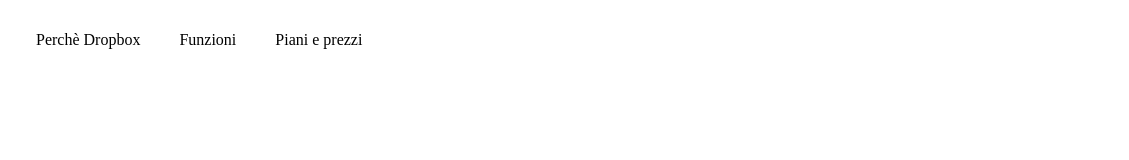
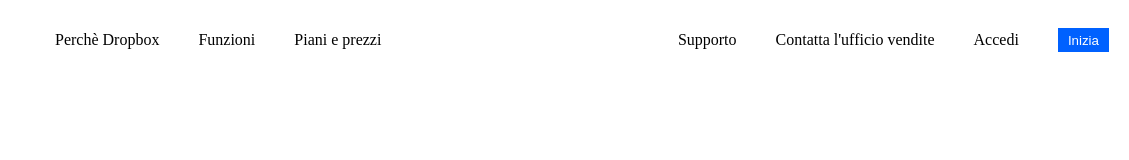
Before and after one commit to AlessandroBilli/htmlcss-dropbox, a plain HTML site: page index.html in a window 1280 px wide. Shown: the full height of the page, 151-1280 px from the left. Drawn offline with Linux system fonts and the light colour scheme.

Commit message:
nav: completed

```diff
--- a/index.html
+++ b/index.html
@@ -12,22 +12,23 @@
     <nav> <!--Menù navigazione fisso-->
         <div class="dsnav">
             <img src="img/logo-small.png" alt="logo">
+            <ul class="dsnav">
+                <li> Perchè Dropbox</li>
+                <li>Funzioni</li>
+                <li>Piani e prezzi</li>
+            </ul>
+
 
         </div>
-        <ul class="dsnav">
-            <li> Perchè Dropbox</li>
-            <li>Funzioni</li>
-            <li>Piani e prezzi</li>
-        </ul>
 
-        <!--<ul class="snnav">
+        <ul class="snnav">
             <li>Supporto</li>
             <li>Contatta l'ufficio vendite</li>
             <li>Accedi</li>
             <li><button>Inizia</button></li>
 
 
-        </ul> -->
+        </ul>
 
 
     </nav> <!--/Menù navigazione fisso-->
--- a/style.css
+++ b/style.css
@@ -8,9 +8,10 @@
 nav{
     background-color: #ffffff;
     height: 80px;
-    width: 100vh;
+    width: 100%;
     display: flex;
     position: fixed;
+    justify-content: space-between;
 
 
 }
@@ -26,18 +27,27 @@ nav{
 
 }
 
-/*.snnav{
+.snnav{
     display: flex;
     align-items: center;
     justify-content: end ;
     gap: 39px;
     margin: 20px;
 
+}
+
+nav ul li button {
+    background-color:#0061ff ;
+    color: white;
+    border: none;
+    padding: 10px;
+    height: 24px;
+    width: 64;
+    display: flex;
+    align-items: center;
 
 
-
-}*/
-
+}
 ul{
     list-style-type: none;
 }
```
